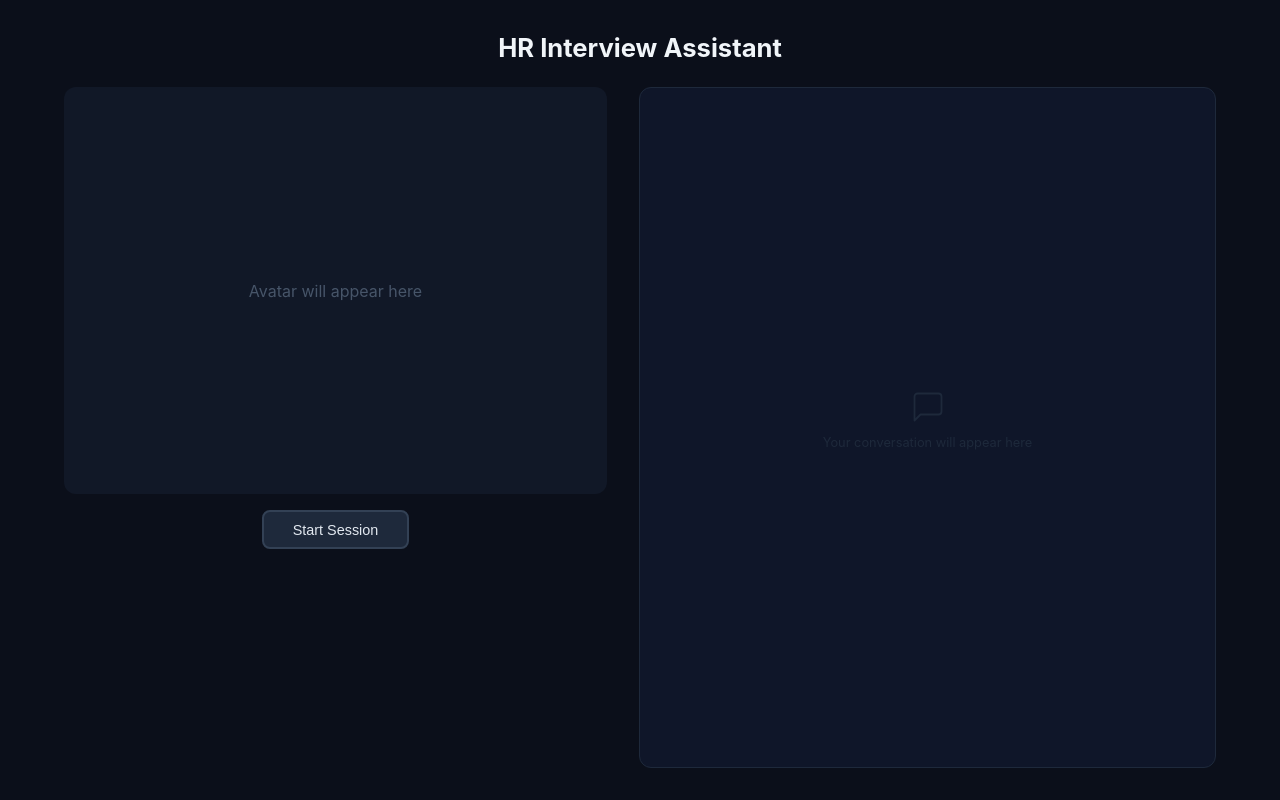
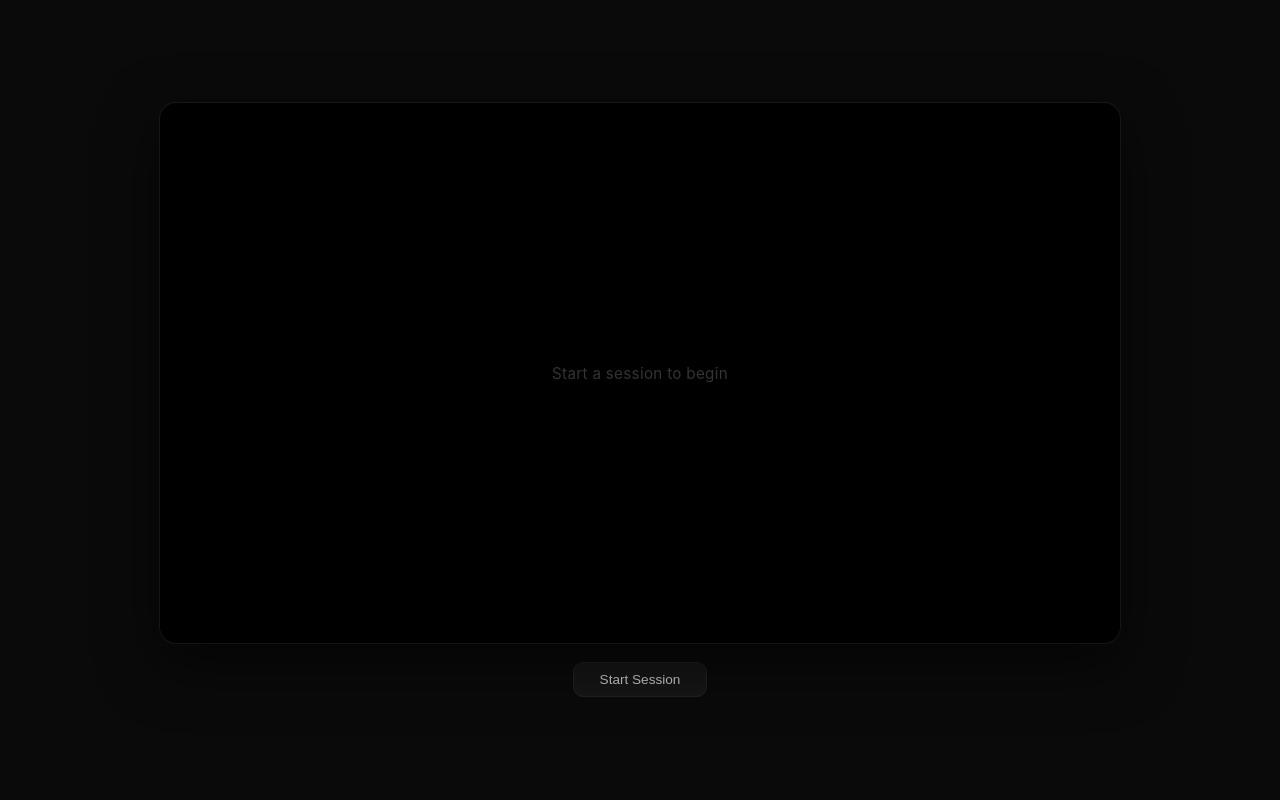
Before and after one commit to sonnguyentrung077/hr-agent, a React (Vite) app in the folder frontend/: page / in a window 1280 px wide. Built offline with nearby package versions, Linux system fonts and the light colour scheme.

Commit message:
update code

```diff
--- a/frontend/src/App.css
+++ b/frontend/src/App.css
@@ -7,7 +7,7 @@
 body {
   font-family: "Inter", -apple-system, BlinkMacSystemFont, "Segoe UI", Roboto,
     sans-serif;
-  background: #0b0f1a;
+  background: #0a0a0a;
   color: #e2e8f0;
   min-height: 100dvh;
   overflow: hidden;
@@ -15,185 +15,154 @@ body {
 
 /* ===================== Layout ===================== */
 .app {
-  max-width: 1200px;
-  margin: 0 auto;
-  padding: 2rem 1.5rem;
+  width: 100%;
   height: 100dvh;
   display: flex;
   flex-direction: column;
+  align-items: center;
+  justify-content: center;
+  padding: 1rem;
 }
 
-h1 {
-  text-align: center;
-  margin-bottom: 1.5rem;
-  font-size: 1.6rem;
-  color: #f1f5f9;
-}
-
-.split {
-  display: flex;
-  gap: 2rem;
-  flex: 1;
-  min-height: 0;
-}
-
-/* ---- Left panel: avatar + controls ---- */
-.left-panel {
-  flex: 1;
-  display: flex;
-  flex-direction: column;
-  gap: 1rem;
-  align-items: center;
-}
-
-/* ---- Avatar ---- */
-.avatar-container {
+/* ===================== Video Stage ===================== */
+.video-stage {
   position: relative;
   width: 100%;
-  aspect-ratio: 4 / 3;
-  background: #111827;
-  border-radius: 12px;
+  max-width: 960px;
+  aspect-ratio: 16 / 9;
+  background: #000;
+  border-radius: 16px;
   overflow: hidden;
-  display: flex;
-  align-items: center;
-  justify-content: center;
+  box-shadow:
+    0 0 0 1px rgba(255, 255, 255, 0.06),
+    0 20px 60px rgba(0, 0, 0, 0.6);
 }
 
 .avatar-video {
   width: 100%;
   height: 100%;
-  object-fit: contain;
+  object-fit: cover;
+  display: block;
 }
 
 .avatar-placeholder {
   position: absolute;
-  color: #475569;
-  font-size: 1rem;
-}
-
-/* ---- Controls ---- */
-.controls {
-  display: flex;
-  flex-direction: column;
-  align-items: center;
-  gap: 1rem;
-}
-
-.session-btn {
-  padding: 0.6rem 1.8rem;
-  border: 2px solid #334155;
-  border-radius: 8px;
-  background: #1e293b;
-  color: #e2e8f0;
-  font-size: 0.9rem;
-  font-weight: 500;
-  cursor: pointer;
-  transition: all 0.2s ease;
-}
-
-.session-btn:hover {
-  background: #334155;
-  border-color: #475569;
-}
-
-.session-btn.active {
-  border-color: #ef4444;
-  background: #1c1008;
-  color: #fca5a5;
-}
-
-.session-btn.active:hover {
-  background: #2c1810;
-}
-
-.session-btn:disabled {
-  opacity: 0.5;
-  cursor: not-allowed;
-}
-
-.mic-controls {
-  display: flex;
-  flex-direction: column;
-  align-items: center;
-  gap: 0.5rem;
-}
-
-.mic-hint {
-  font-size: 0.7rem;
-  color: #475569;
-  user-select: none;
-}
-
-.mic-lock-btn {
-  width: 36px;
-  height: 36px;
-  border: 1.5px solid #1e293b;
-  border-radius: 8px;
-  background: #111827;
-  color: #475569;
-  cursor: pointer;
+  inset: 0;
   display: flex;
   align-items: center;
   justify-content: center;
-  transition: all 0.2s ease;
+  color: #333;
+  font-size: 0.95rem;
+  letter-spacing: 0.02em;
 }
 
-.mic-lock-btn svg {
-  width: 16px;
-  height: 16px;
+/* ---- Subtitle overlay ---- */
+.subtitle-overlay {
+  position: absolute;
+  bottom: 0;
+  left: 0;
+  right: 0;
+  padding: 1.5rem 2rem 1.2rem;
+  background: linear-gradient(to top, rgba(0, 0, 0, 0.85) 0%, rgba(0, 0, 0, 0.4) 60%, transparent 100%);
+  pointer-events: none;
+  display: flex;
+  flex-direction: column;
+  gap: 0.5rem;
+  align-items: center;
+  max-height: 45%;
+  overflow: hidden;
 }
 
-.mic-lock-btn:hover {
-  border-color: #334155;
-  color: #94a3b8;
-  background: #1e293b;
+.subtitle-line {
+  text-align: center;
+  font-size: 1.05rem;
+  line-height: 1.5;
+  color: #fff;
+  text-shadow: 0 1px 4px rgba(0, 0, 0, 0.8);
+  animation: subtitleFadeIn 0.3s ease;
+  max-width: 85%;
 }
 
-.mic-lock-btn.locked {
-  border-color: #34d399;
-  background: #0d1f17;
-  color: #34d399;
+.subtitle-line.assistant {
+  color: #fff;
+  font-weight: 500;
 }
 
-.mic-lock-btn.locked:hover {
-  background: #132b1f;
+.subtitle-line.user {
+  color: #a5b4fc;
+  font-size: 0.9rem;
+  font-weight: 400;
 }
 
-/* ---- Status ---- */
-.hero-status {
+.subtitle-line.partial {
+  color: #94a3b8;
+  font-style: italic;
+  font-size: 0.9rem;
+}
+
+.subtitle-label {
+  font-size: 0.6rem;
+  font-weight: 600;
+  text-transform: uppercase;
+  letter-spacing: 0.08em;
+  color: rgba(255, 255, 255, 0.4);
+  margin-bottom: -0.3rem;
+}
+
+@keyframes subtitleFadeIn {
+  from {
+    opacity: 0;
+    transform: translateY(8px);
+  }
+  to {
+    opacity: 1;
+    transform: translateY(0);
+  }
+}
+
+/* ---- Status badge on video ---- */
+.video-status {
+  position: absolute;
+  top: 1rem;
+  left: 1rem;
   display: inline-flex;
   align-items: center;
   gap: 0.4rem;
-  font-size: 0.78rem;
-  color: #94a3b8;
+  font-size: 0.72rem;
+  color: rgba(255, 255, 255, 0.7);
+  background: rgba(0, 0, 0, 0.5);
+  backdrop-filter: blur(8px);
+  padding: 0.3rem 0.7rem;
+  border-radius: 20px;
+  pointer-events: none;
 }
 
-.hero-status .dot {
+.video-status .dot {
   width: 6px;
   height: 6px;
   border-radius: 50%;
   background: #475569;
 }
 
-.hero-status.connected .dot {
+.video-status.connected .dot {
   background: #34d399;
   box-shadow: 0 0 6px #34d39966;
   animation: blink 1.4s ease-in-out infinite;
 }
 
-.hero-status.thinking .dot {
+.video-status.thinking .dot {
   background: #fbbf24;
   box-shadow: 0 0 6px #fbbf2466;
   animation: blink 0.7s ease-in-out infinite;
 }
 
-.hero-status.error .dot {
+.video-status.error .dot {
   background: #f87171;
 }
 
 .res-time {
-  margin-left: 0.3rem;
-  color: #475569;
+  margin-left: 0.2rem;
+  color: rgba(255, 255, 255, 0.35);
   font-variant-numeric: tabular-nums;
 }
 
@@ -202,15 +171,57 @@ h1 {
   50% { opacity: 0.25; }
 }
 
+/* ===================== Controls Bar ===================== */
+.controls-bar {
+  display: flex;
+  align-items: center;
+  justify-content: center;
+  gap: 1rem;
+  margin-top: 1.2rem;
+}
+
+.session-btn {
+  padding: 0.55rem 1.6rem;
+  border: 1.5px solid #222;
+  border-radius: 10px;
+  background: #161616;
+  color: #ccc;
+  font-size: 0.85rem;
+  font-weight: 500;
+  cursor: pointer;
+  transition: all 0.2s ease;
+}
+
+.session-btn:hover {
+  background: #222;
+  border-color: #333;
+  color: #fff;
+}
+
+.session-btn.active {
+  border-color: #dc2626;
+  background: #1a0808;
+  color: #fca5a5;
+}
+
+.session-btn.active:hover {
+  background: #2a1010;
+}
+
+.session-btn:disabled {
+  opacity: 0.4;
+  cursor: not-allowed;
+}
+
 /* ===================== Mic Button ===================== */
 .mic-btn {
   position: relative;
-  width: 72px;
-  height: 72px;
-  border: 2px solid #1e293b;
+  width: 56px;
+  height: 56px;
+  border: 1.5px solid #222;
   border-radius: 50%;
-  background: #111827;
-  color: #64748b;
+  background: #161616;
+  color: #555;
   cursor: pointer;
   display: flex;
   align-items: center;
@@ -219,26 +230,26 @@ h1 {
 }
 
 .mic-btn svg {
-  width: 26px;
-  height: 26px;
+  width: 22px;
+  height: 22px;
   position: relative;
   z-index: 1;
 }
 
 .mic-btn:hover {
-  border-color: #334155;
-  color: #cbd5e1;
-  background: #1e293b;
+  border-color: #333;
+  color: #aaa;
+  background: #1e1e1e;
 }
 
 .mic-btn.active {
   border-color: #6366f1;
-  background: #1e1b4b;
+  background: #1a1538;
   color: #a5b4fc;
 }
 
 .mic-btn.active:hover {
-  background: #252149;
+  background: #221d45;
 }
 
 .mic-btn.thinking {
@@ -273,105 +284,90 @@ h1 {
   }
 }
 
-/* ===================== Chat (right panel) ===================== */
-.chat {
-  flex: 1;
+.mic-lock-btn {
+  width: 34px;
+  height: 34px;
+  border: 1.5px solid #222;
+  border-radius: 8px;
+  background: #161616;
+  color: #444;
+  cursor: pointer;
+  display: flex;
+  align-items: center;
+  justify-content: center;
+  transition: all 0.2s ease;
+}
+
+.mic-lock-btn svg {
+  width: 15px;
+  height: 15px;
+}
+
+.mic-lock-btn:hover {
+  border-color: #333;
+  color: #888;
+  background: #1e1e1e;
+}
+
+.mic-lock-btn.locked {
+  border-color: #34d399;
+  background: #0a1a12;
+  color: #34d399;
+}
+
+.mic-lock-btn.locked:hover {
+  background: #102a1a;
+}
+
+.mic-hint {
+  font-size: 0.65rem;
+  color: #444;
+  user-select: none;
+}
+
+/* ===================== Chat history (scrollable, below video) ===================== */
+.chat-history {
+  width: 100%;
+  max-width: 960px;
+  max-height: 140px;
   overflow-y: auto;
-  padding: 0 1rem 1rem;
+  margin-top: 0.8rem;
+  padding: 0.5rem 0;
   display: flex;
   flex-direction: column;
-  gap: 0.75rem;
-  background: #0f1629;
-  border-radius: 12px;
-  border: 1px solid #1e293b;
+  gap: 0.3rem;
   scrollbar-width: thin;
-  scrollbar-color: #1e293b transparent;
+  scrollbar-color: #1a1a1a transparent;
 }
 
-.chat::-webkit-scrollbar {
-  width: 4px;
+.chat-history::-webkit-scrollbar {
+  width: 3px;
 }
 
-.chat::-webkit-scrollbar-thumb {
-  background: #1e293b;
-  border-radius: 4px;
+.chat-history::-webkit-scrollbar-thumb {
+  background: #1a1a1a;
+  border-radius: 3px;
 }
 
-/* ---- Empty state ---- */
-.empty {
-  flex: 1;
-  display: flex;
-  flex-direction: column;
-  align-items: center;
-  justify-content: center;
-  gap: 0.6rem;
-  color: #1e293b;
+.history-line {
+  font-size: 0.75rem;
+  line-height: 1.4;
+  color: #555;
+  padding: 0.15rem 0;
 }
 
-.empty svg {
-  width: 36px;
-  height: 36px;
+.history-line .history-role {
+  font-weight: 600;
+  font-size: 0.65rem;
+  text-transform: uppercase;
+  letter-spacing: 0.04em;
+  margin-right: 0.4rem;
 }
 
-.empty span {
-  font-size: 0.8rem;
+.history-line .history-role.user {
+  color: #6366f1;
 }
 
-/* ---- Bubbles ---- */
-.bubble {
-  max-width: 85%;
-  padding: 0.65rem 0.9rem;
-  border-radius: 14px;
-  font-size: 0.88rem;
-  line-height: 1.55;
-  animation: fadeUp 0.2s ease;
+.history-line .history-role.assistant {
+  color: #475569;
 }
-
-.bubble:first-child {
-  margin-top: 1rem;
-}
-
-@keyframes fadeUp {
-  from {
-    opacity: 0;
-    transform: translateY(6px);
-  }
-  to {
-    opacity: 1;
-    transform: translateY(0);
-  }
-}
-
-.bubble.user {
-  align-self: flex-end;
-  background: #1e293b;
-  border-bottom-right-radius: 4px;
-  color: #cbd5e1;
-}
-
-.bubble.assistant {
-  align-self: flex-start;
-  background: linear-gradient(135deg, #1a1340 0%, #162032 100%);
-  border-bottom-left-radius: 4px;
-  color: #e2e8f0;
-  border: 1px solid #1e2d4a;
-}
-
-.bubble-name {
-  font-size: 0.6rem;
-  font-weight: 600;
-  text-transform: uppercase;
-  letter-spacing: 0.06em;
-  color: #475569;
-  margin-bottom: 0.15rem;
-}
-
-.bubble p {
-  margin: 0;
-}
-
-.partial-bubble {
-  opacity: 0.6;
-  border: 1px dashed #334155;
-  background: transparent;
-}
--- a/frontend/src/App.tsx
+++ b/frontend/src/App.tsx
@@ -308,14 +308,16 @@ export default function App() {
           ? "Listening..."
           : "";
 
+  // Get the last assistant message and last user message for subtitle display
+  const lastAssistant = [...messages].reverse().find((m) => m.role === "assistant");
+  const lastUser = [...messages].reverse().find((m) => m.role === "user");
+  // All messages except the most recent ones shown as subtitles
+  const historyMessages = messages.slice(0, Math.max(0, messages.length - 2));
+
   return (
     <div className="app">
-      <h1>HR Interview Assistant</h1>
-
-      <div className="split">
-        {/* ---- Left: Avatar + controls ---- */}
-        <div className="left-panel">
-          <div className="avatar-container">
+      {/* ---- Video Stage ---- */}
+      <div className="video-stage">
         <video
           ref={videoRef}
           autoPlay
@@ -325,11 +327,36 @@ export default function App() {
         />
         <audio ref={audioRef} autoPlay />
         {!sessionActive && (
-              <div className="avatar-placeholder">Avatar will appear here</div>
+          <div className="avatar-placeholder">Start a session to begin</div>
+        )}
+
+        {/* Status badge */}
+        {statusLabel && (
+          <div className={`video-status ${status}`}>
+            <span className="dot" />
+            {statusLabel}
+            {resTime != null && <span className="res-time">{resTime}s</span>}
+          </div>
+        )}
+
+        {/* Subtitle overlay */}
+        {sessionActive && (lastAssistant || lastUser || partial) && (
+          <div className="subtitle-overlay">
+            {lastUser && (
+              <div className="subtitle-line user">{lastUser.text}</div>
+            )}
+            {lastAssistant && (
+              <div className="subtitle-line assistant">{lastAssistant.text}</div>
+            )}
+            {partial && (
+              <div className="subtitle-line partial">{partial}...</div>
+            )}
+          </div>
         )}
       </div>
 
-          <div className="controls">
+      {/* ---- Controls Bar ---- */}
+      <div className="controls-bar">
         <button
           className={`session-btn ${sessionActive ? "active" : ""}`}
           onClick={sessionActive ? stopSession : startSession}
@@ -339,8 +366,7 @@ export default function App() {
         </button>
 
         {sessionActive && (
-              <div className="mic-controls">
-                {/* Big button: push-to-talk (hold) */}
+          <>
             <button
               className={`mic-btn ${micOpen ? "active" : ""} ${status === "thinking" ? "thinking" : ""}`}
               onMouseDown={onPttDown}
@@ -360,11 +386,6 @@ export default function App() {
               {micOpen && <span className="pulse-ring delay" />}
             </button>
 
-                <span className="mic-hint">
-                  {micLocked ? "Mic always on" : "Hold to talk \u00b7 Space"}
-                </span>
-
-                {/* Small toggle: persistent mic on/off */}
             <button
               className={`mic-lock-btn ${micLocked ? "locked" : ""}`}
               onClick={toggleMicLock}
@@ -388,47 +409,27 @@ export default function App() {
                 )}
               </svg>
             </button>
-              </div>
-            )}
 
-            {statusLabel && (
-              <p className={`hero-status ${status}`}>
-                <span className="dot" />
-                {statusLabel}
-                {resTime != null && (
-                  <span className="res-time">{resTime}s</span>
-                )}
-              </p>
+            <span className="mic-hint">
+              {micLocked ? "Mic always on" : "Hold to talk \u00b7 Space"}
+            </span>
+          </>
         )}
       </div>
-        </div>
 
-        {/* ---- Right: Chat log ---- */}
-        <div className="chat">
-          {messages.length === 0 && !partial && (
-            <div className="empty">
-              <svg viewBox="0 0 24 24" fill="none" stroke="currentColor" strokeWidth={1.2} strokeLinecap="round" strokeLinejoin="round">
-                <path d="M21 15a2 2 0 0 1-2 2H7l-4 4V5a2 2 0 0 1 2-2h14a2 2 0 0 1 2 2z" />
-              </svg>
-              <span>Your conversation will appear here</span>
-            </div>
-          )}
-
-          {messages.map((m, i) => (
-            <div key={i} className={`bubble ${m.role}`}>
-              <div className="bubble-name">{m.role === "user" ? "You" : "Interviewer"}</div>
-              <p>{m.text}</p>
+      {/* ---- Chat history (older messages, below controls) ---- */}
+      {historyMessages.length > 0 && (
+        <div className="chat-history">
+          {historyMessages.map((m, i) => (
+            <div key={i} className="history-line">
+              <span className={`history-role ${m.role}`}>
+                {m.role === "user" ? "You" : "Interviewer"}
+              </span>
+              {m.text}
             </div>
           ))}
-
-          {partial && (
-            <div className="bubble user partial-bubble">
-              <div className="bubble-name">You</div>
-              <p>{partial}</p>
         </div>
       )}
     </div>
-      </div>
-    </div>
   );
 }
```
Also changed, not shown: 1 other file (tests, documents, lock files or other folders). Lines whose indentation alone changed are shown as unchanged.
